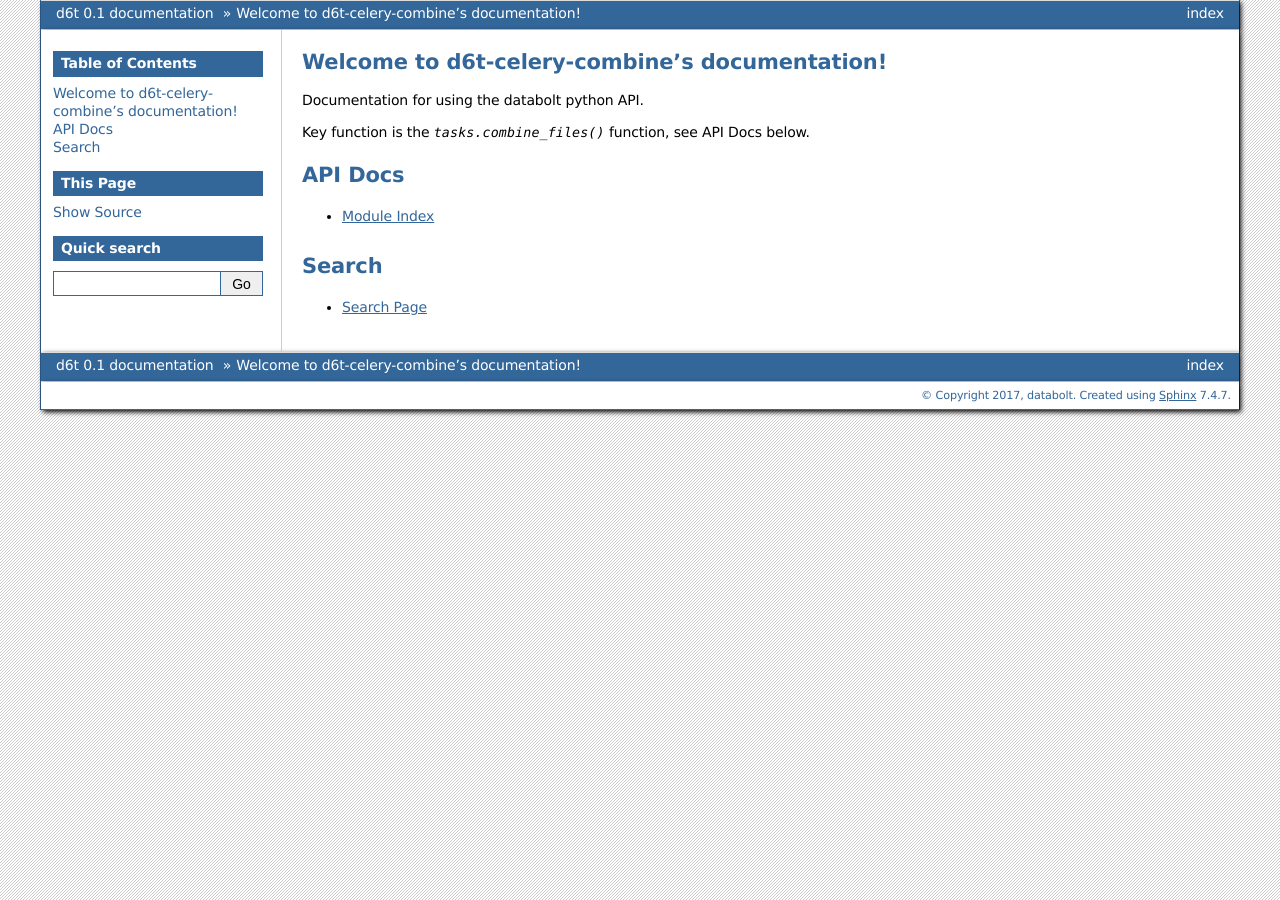
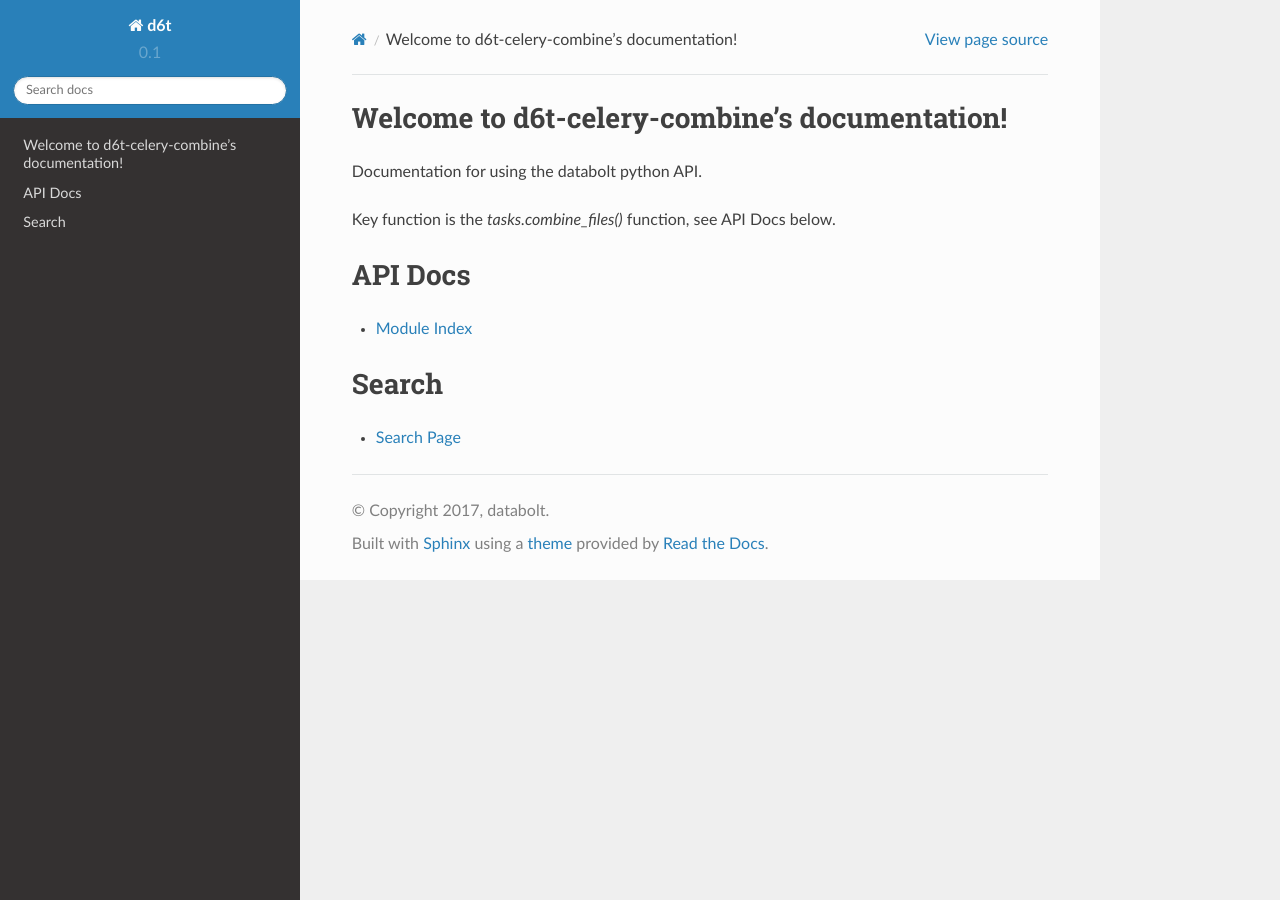
Before and after one commit to d6t/d6tstack, a Sphinx documentation site: the page built from docs/source/index.rst, in a window 1280 px wide. Built offline with Sphinx 7.4.7 and the Read the Docs theme 2.0.0, drawn with Linux system fonts in a browser that asks for light colours.

Commit message:
changes for readthedocs theme

```diff
--- a/docs/source/conf.py
+++ b/docs/source/conf.py
@@ -90,7 +90,7 @@
 # The theme to use for HTML and HTML Help pages.  See the documentation for
 # a list of builtin themes.
 #
-html_theme = 'bizstyle'  # 'alabaster'
+html_theme = 'sphinx_rtd_theme'  # 'alabaster'
 
 # Theme options are theme-specific and customize the look and feel of a theme
 # further.  For a list of options available for each theme, see the
--- a/requirements.txt
+++ b/requirements.txt
@@ -6,3 +6,4 @@
 xlwt
 sphinx
 sphinxcontrib-napoleon
+sphinx_rtd_theme
```
Also changed, not shown: docs/source/d6t.stack.combine_files.rst (added, +7 -0 lines).
